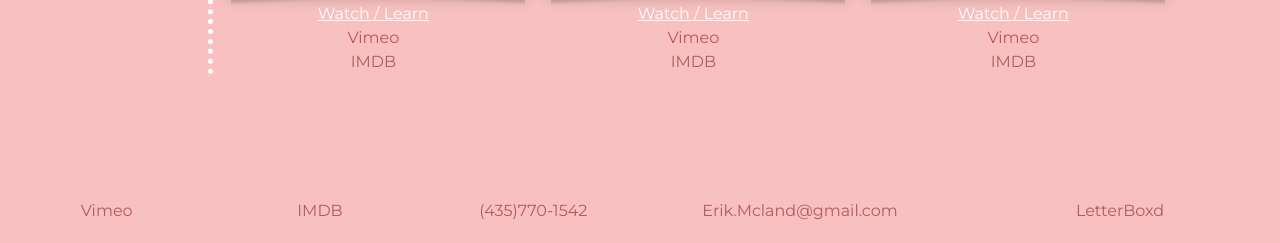
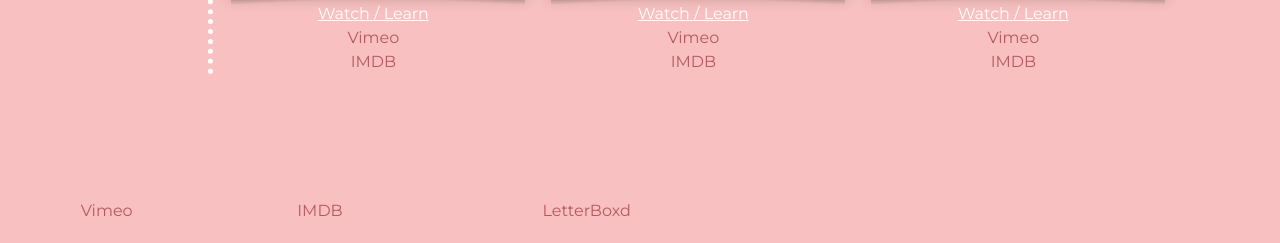
Before and after one commit to blundercode/personalFilmSite, a plain HTML site: page index.html in a window 1280 px wide. Shown: the part 1007-1250 px from the top of the page. Drawn offline with nearby package versions, Linux system fonts and the light colour scheme; a script that the page names is missing; a web font is replaced by a local one.

Commit message:
Update index.html

```diff
--- a/index.html
+++ b/index.html
@@ -250,8 +250,6 @@
             <div class="col-md-2"><a href="https://vimeo.com/user55815307" target="_blank">Vimeo</a></div>
             <div class="col-md-2"><a href="https://www.imdb.com/name/nm11145024/"
                     target="_blank">IMDB</a></div>
-            <div class="col-md-2"><a href="tel:+14357701542">(435)770-1542</a></div>
-            <div class="col-md-3"><a href="mailto:erik.mcland@gmail.com">Erik.Mcland@gmail.com</a></div>
             <div class="col-md-3"><a href="https://letterboxd.com/time2listen/">LetterBoxd</a></div>
         </div>
     </div>
```
